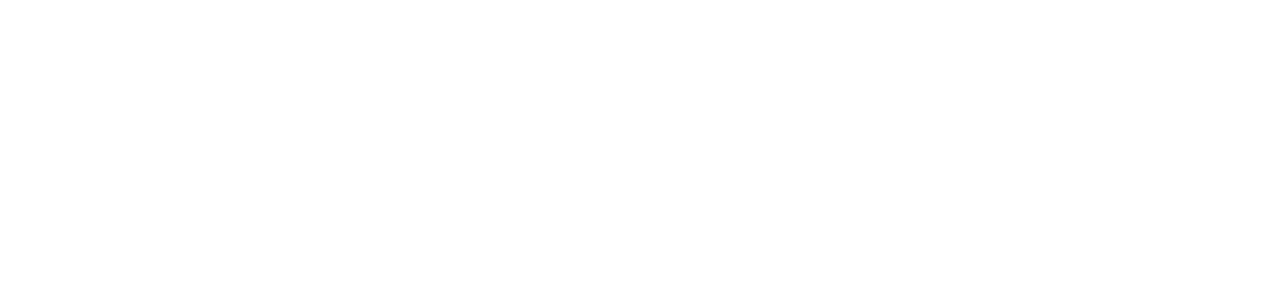
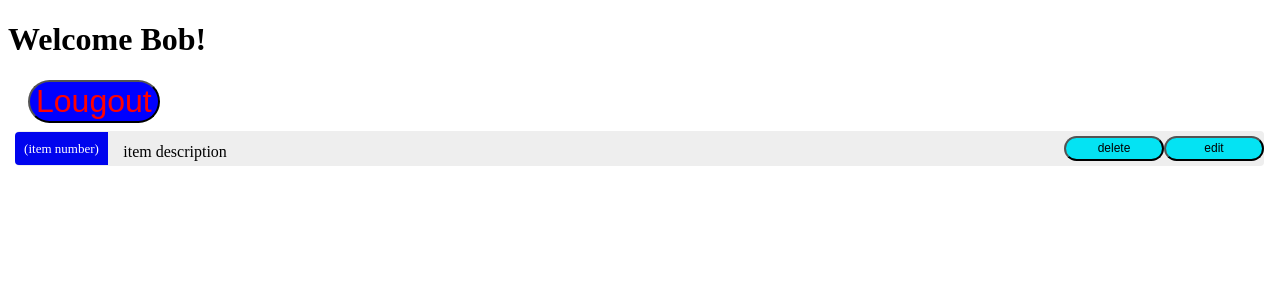
Before and after one commit to tweiss777/toDoListFrontEnd, an Angular app in the folder todoListFrontEnd/: page /todolist in a window 1280 px wide. Before the commit this address led to /. Shown: the top 300 px of the page. Built offline with nearby package versions, Linux system fonts and the light colour scheme.

Commit message:
implementing login functionality

```diff
--- a/todoListFrontEnd/src/app/app.module.ts
+++ b/todoListFrontEnd/src/app/app.module.ts
@@ -1,3 +1,4 @@
+import { ToDoListComponent } from './to-do-list/to-do-list.component';
 import { BrowserModule } from '@angular/platform-browser';
 import { NgModule } from '@angular/core';
 import { FormsModule, ReactiveFormsModule } from '@angular/forms'
@@ -9,11 +10,12 @@ import { RouterModule, Routes} from '@angular/router';
 import { HttpClientModule} from '@angular/common/http';
 
 
+
 const routes: Routes = [
    {path: '',redirectTo: 'login', pathMatch: 'full'}, // Redirects the user to the login component.
    {path: 'login', component: LoginComponent}, //Route for the login component
    {path: 'create_account', component: CreateAccountComponent}, // route for the create account component
-
+   {path: 'todolist', component: ToDoListComponent} // route for the todo-list
 ];
 
 @NgModule({
@@ -22,6 +24,7 @@ const routes: Routes = [
       AppComponent,
       LoginComponent,
       CreateAccountComponent,
+      ToDoListComponent
 
    ],
    imports: [
--- a/todoListFrontEnd/src/app/create-account.service.ts
+++ b/todoListFrontEnd/src/app/create-account.service.ts
@@ -8,6 +8,7 @@ import {catchError} from 'rxjs/operators';
   providedIn: 'root'
 })
 export class CreateAccountService {
+  message: any;
   params: HttpParams;
   apiEndpoint: string = 'http://127.0.0.1:8000/todolist/create_account';
   constructor(private http: HttpClient) { }
@@ -41,7 +42,9 @@ export class CreateAccountService {
     const headers = new HttpHeaders()
     headers.append('Content-Type','application/json')
 
-    return this.http.post(this.apiEndpoint, jsonData, {headers} ).subscribe(response => {console.log(response)});
+    return this.http.post(this.apiEndpoint, jsonData, {headers} ).subscribe(response => {console.log(response);
+      this.message = response['message'];}
+        );
 
   }
 
--- a/todoListFrontEnd/src/app/create-account/create-account.component.html
+++ b/todoListFrontEnd/src/app/create-account/create-account.component.html
@@ -44,6 +44,9 @@
     <a [routerLink]="['/login']">back</a>
     <h1>Create New Account</h1>
 
+    <p *ngIf="cas.message">
+        {{cas.message}}
+    </p>
 
     <form [formGroup]="createAccountForm" (ngSubmit)="createAccount()">
         <label>First Name</label>
--- a/todoListFrontEnd/src/app/login/login.component.html
+++ b/todoListFrontEnd/src/app/login/login.component.html
@@ -1,7 +1,7 @@
 
 <!-- form itself -->
+<!-- if there is no token present the user sees this part of the view -->
 <div class="form-container">
-
   <h1>Welcome to the todolist</h1>
       <div *ngIf="email?.invalid && (email?.dirty || email?.touched)" class="validationErrors">
         <span *ngIf="email.errors?.required">
@@ -28,8 +28,4 @@
           <button [routerLink]="['/create_account']" >Create Account</button>
         </div>
       </form>
-
-
-
-      <!-- Create account should be an anchor tag -->
   </div>
--- a/todoListFrontEnd/src/app/login/login.component.ts
+++ b/todoListFrontEnd/src/app/login/login.component.ts
@@ -1,6 +1,7 @@
 import { FormGroup, FormControl, Validators } from '@angular/forms';
 import { User } from './../models/User';
 import { Component, OnInit } from '@angular/core';
+import { UserService } from '../user-service.service';
 
 @Component({
   // The selector shows you how the component should be called in html
@@ -18,7 +19,7 @@ export class LoginComponent implements OnInit {
   };
 
 
-  constructor() { }
+  constructor(private userService: UserService) { }
 
   ngOnInit() {
     this.loginForm = new FormGroup({
@@ -39,11 +40,11 @@ export class LoginComponent implements OnInit {
   //#endregion
 
   // login button
-  login():void{
+  login() {
     // send username and password into a post request to the server.
     console.log("Login button pressed");
+    this.userService.login(this.loginForm);
 
   }
 
-
 }
--- /dev/null
+++ b/todoListFrontEnd/src/app/to-do-list/to-do-list.component.css
@@ -0,0 +1,65 @@
+.btn-container{
+
+    position: center;
+    text-align: center;
+}
+.btn-logout {
+    color: red;
+    background-color: blue;
+    margin-left: 20px;
+    font-size: 24pt;
+    border-radius: 24px;
+
+}
+
+button:hover{
+    color: aqua;
+    background-color: purple;
+}
+
+/* styling for list container  */
+.list-container{
+    margin: 0 0 2em 0;
+    list-style-type: none;
+    padding: 0;
+    width: inherit;
+
+}
+
+.list-container li {
+    cursor: pointer;
+    position: relative;
+    background-color: #EEE;
+    margin: .5em;
+    padding: .3em 0;
+    height: 1.6em;
+    width: inherit;
+    border-radius: 4px;
+}
+
+/* styling for list item */
+.list-item{
+    display: inline-block;
+    font-size: small;
+    color: white;
+    padding: 0.8em 0.7em 0 0.7em;
+    background-color:#0004ee;
+    line-height: 1em;
+    position: relative;
+    left: -1px;
+    top: -4px;
+    height: 1.8em;
+    margin-right: .8em;
+    border-radius: 4px 0 0 4px;
+}
+
+.list-container button{
+    float: right;
+    background: rgb(4, 227, 243);
+    color: #000000;
+    height: inherit;
+    width:100px;
+    font-size: 12px;
+    border-radius: 24px;
+
+}
--- /dev/null
+++ b/todoListFrontEnd/src/app/to-do-list/to-do-list.component.html
@@ -0,0 +1,11 @@
+<!-- <h1>Welcome {{user.first_name}} </h1> -->
+<h1>Welcome Bob!</h1>
+
+<button class="btn-logout" [routerLink]="['/login']" routerLinkActive="router-link-active" >Lougout</button>
+
+<ul class="list-container">
+    <li>
+        <span class="list-item">(item number)</span> item description <button>edit</button>
+        <button>delete</button>
+    </li>
+</ul>
--- /dev/null
+++ b/todoListFrontEnd/src/app/to-do-list/to-do-list.component.ts
@@ -0,0 +1,15 @@
+import { Component, OnInit } from '@angular/core';
+
+@Component({
+  selector: 'app-to-do-list',
+  templateUrl: './to-do-list.component.html',
+  styleUrls: ['./to-do-list.component.css']
+})
+export class ToDoListComponent implements OnInit {
+
+  constructor() { }
+
+  ngOnInit() {
+  }
+
+}
--- /dev/null
+++ b/todoListFrontEnd/src/app/user-service.service.ts
@@ -0,0 +1,54 @@
+import { Injectable } from '@angular/core';
+import {HttpClient, HttpHeaders} from '@angular/common/http';
+import { FormGroup } from '@angular/forms';
+@Injectable({
+  providedIn: 'root'
+})
+export class UserService {
+
+  // http option used for making api calls
+  private httpOptions: any;
+
+  // JSON data that is returned from the django rest framework
+  public jsonData: any;
+  // the user related to the token.
+  public username: string;
+  // error messages recieved from the login attempt
+  public errors: any = [];
+
+  constructor(private http: HttpClient) {
+    this.httpOptions = {
+      headers: new HttpHeaders({'Content-Type':'application/json' })
+    }
+  }
+
+  public login(user: FormGroup){
+    /*
+      We store the values taken from the FormGroup passed in into a dictionary called data
+    */
+    const data = {
+      username : user.get('email').value,
+      password : user.get('password').value,
+    }
+
+    // HttpClient.post makes the call to our Django API endpoint
+    // Note that in the DRF app the endpoint url is called ../login/.
+    this.http.post('http://127.0.0.1:8000/todolist/login',JSON.stringify(data),this.httpOptions).subscribe(
+      data => {
+      },
+      err => {
+        this.errors = err['error'];
+      }
+
+    );
+  }
+
+  public logout(){
+
+  }
+
+
+
+
+
+}
```
Also changed, not shown: todoListFrontEnd/src/app/login-service.service.ts (deleted, +0 -9 lines), 2 other files (tests, documents, lock files or other folders). Lines whose indentation alone changed are shown as unchanged.
